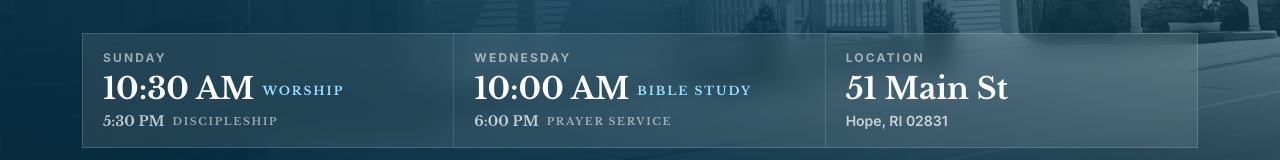
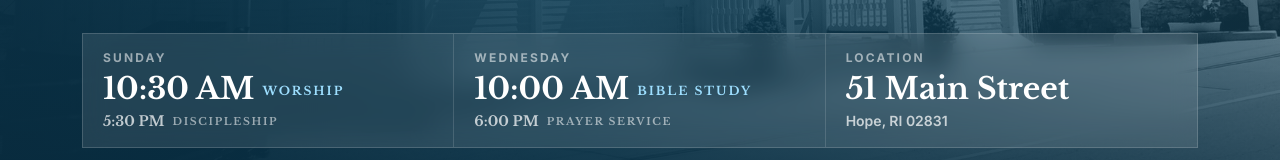
Before and after one commit to edesent/stillwater-christian-fellowship, a Next.js app: page / in a window 1280 px wide. Shown: the part 734-894 px from the top of the page. Built offline with nearby package versions, Linux system fonts and the light colour scheme.

Commit message:
Changed homepage address abbreviation to Street

```diff
--- a/src/app/page.tsx
+++ b/src/app/page.tsx
@@ -118,7 +118,7 @@ function Hero() {
               Location
             </p>
             <p className="serif mt-1 text-3xl font-bold leading-tight text-white">
-              51 Main St
+              51 Main Street
             </p>
             <p className="mt-1 text-sm font-semibold text-white/72">
               Hope, RI 02831
@@ -772,7 +772,7 @@ function JsonLd() {
         sameAs: [site.facebook, site.sermonAudio],
         address: {
           "@type": "PostalAddress",
-          streetAddress: "51 Main St",
+          streetAddress: "51 Main Street",
           addressLocality: "Hope",
           addressRegion: "RI",
           postalCode: "02831",
```
